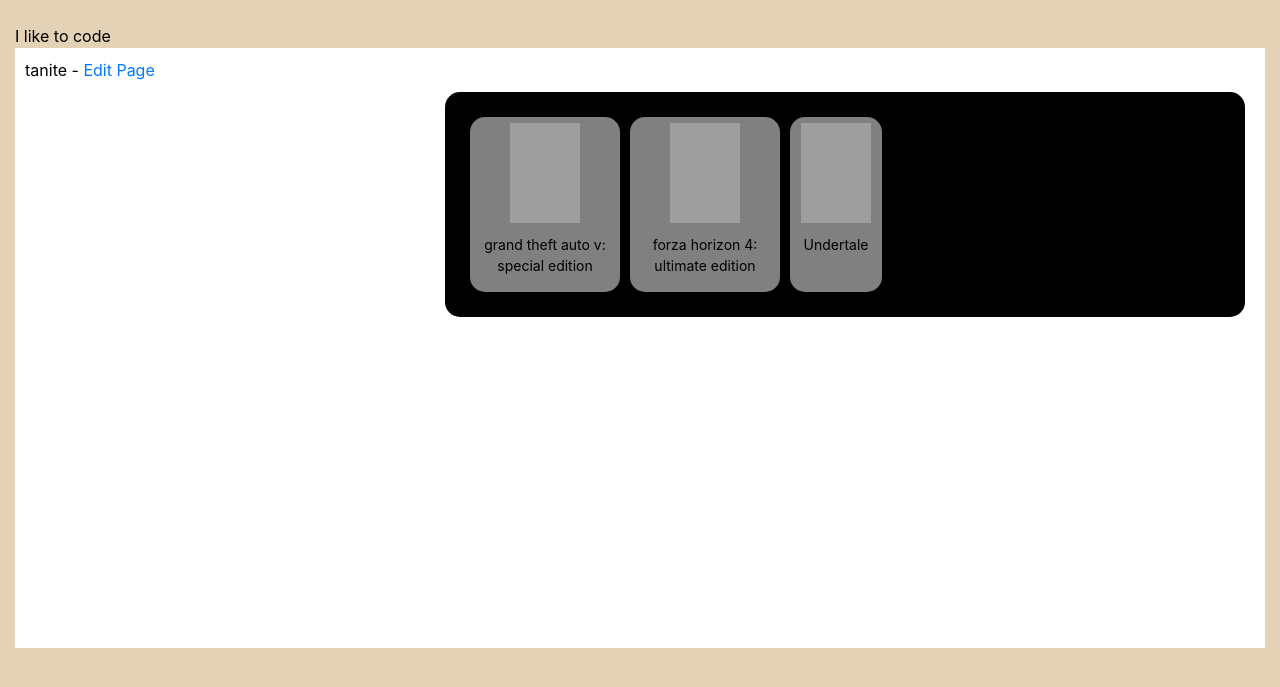
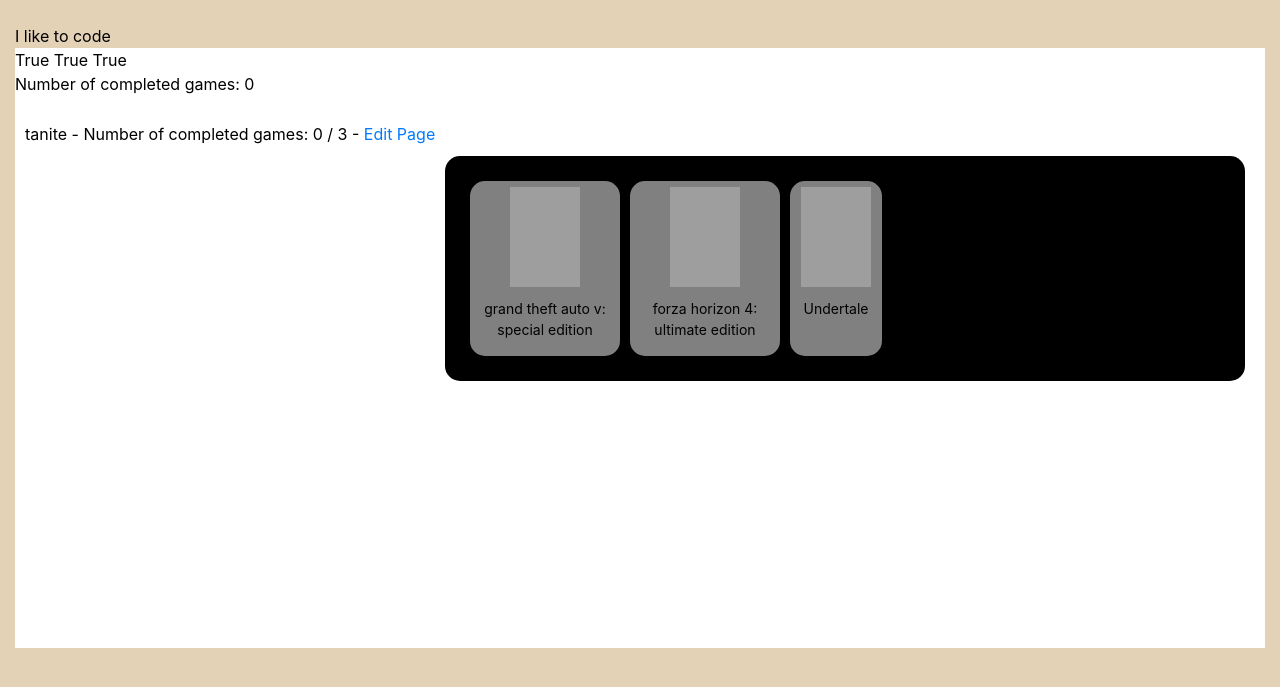
Before and after one commit to 00fff/Glibrary, a Flask app: page /auth/mypage in a window 1280 px wide. Shown: the part 56-743 px from the top of the page. Run offline with Flask 3, Linux system fonts and the light colour scheme; a user stored in the database is signed in; grey boxes are pictures that could not be loaded.

Commit message:
Started On Completed Games and Owned Games fraction on User Screen

```diff
--- a/website/apps/auth/templates/auth/user.html
+++ b/website/apps/auth/templates/auth/user.html
@@ -21,7 +21,21 @@
 {% endwith %}
 
 <div class="bottom-half">
-    <p class="user-name">{{ user.username }} - <a href="{{ url_for('auth.edit') }}">Edit Page</a></p>
+
+
+
+    {% set completed_games = 0 %}
+    {% for game in user_owned_games %}
+        {{ game.completion }}
+        {% if game.completion %}
+            {% set completed_games = completed_games + 1 %}
+        {% endif %}
+    {% endfor %}
+
+<p>Number of completed games: {{ completed_games }}</p>
+
+    <p class="user-name">{{ user.username }} - Number of completed games: {{ completed_games }} / {{ user_owned_games|length }} - <a href="{{ url_for('auth.edit') }}">Edit Page</a></p>
+
     <div class="games-box">
 
         {% for user_game in user_owned_games %}
```
Also changed, not shown: instance/users.sqlite3, website/apps/auth/auth_views.py (line endings or trailing spaces).
